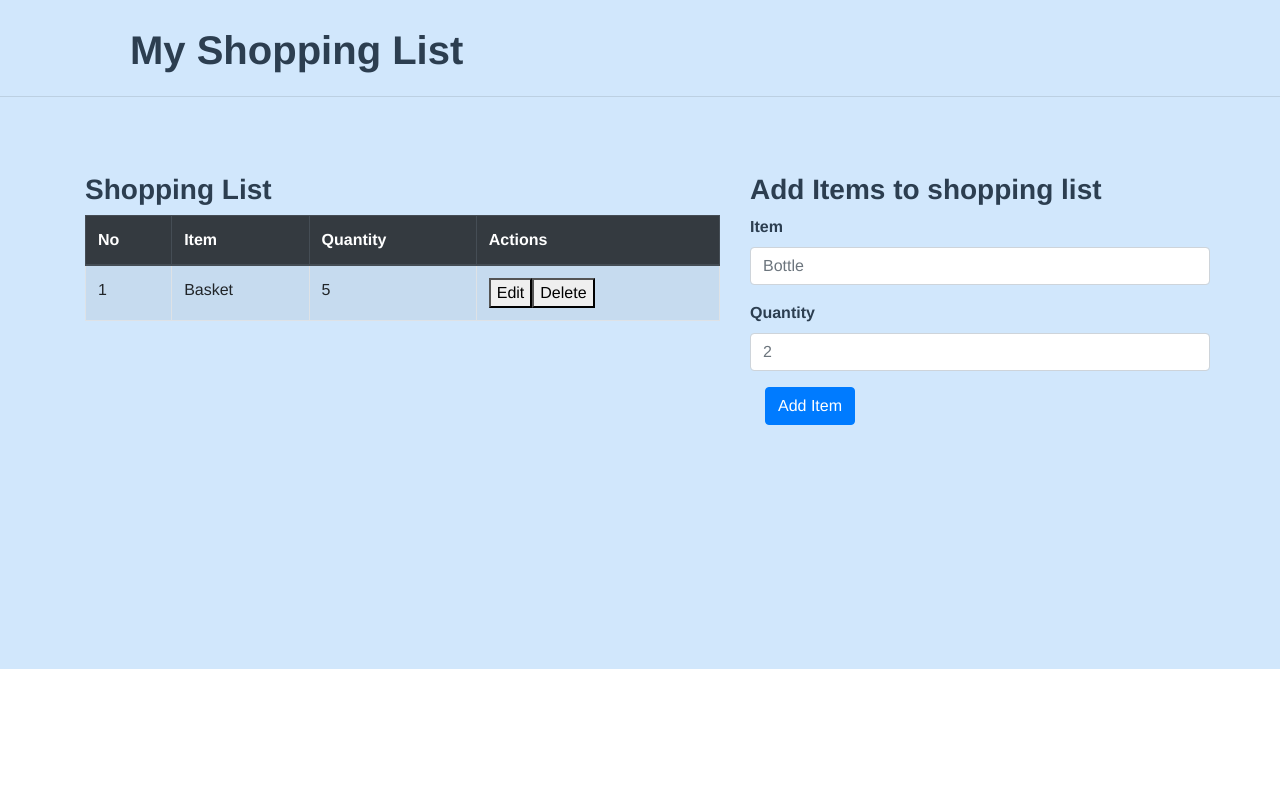
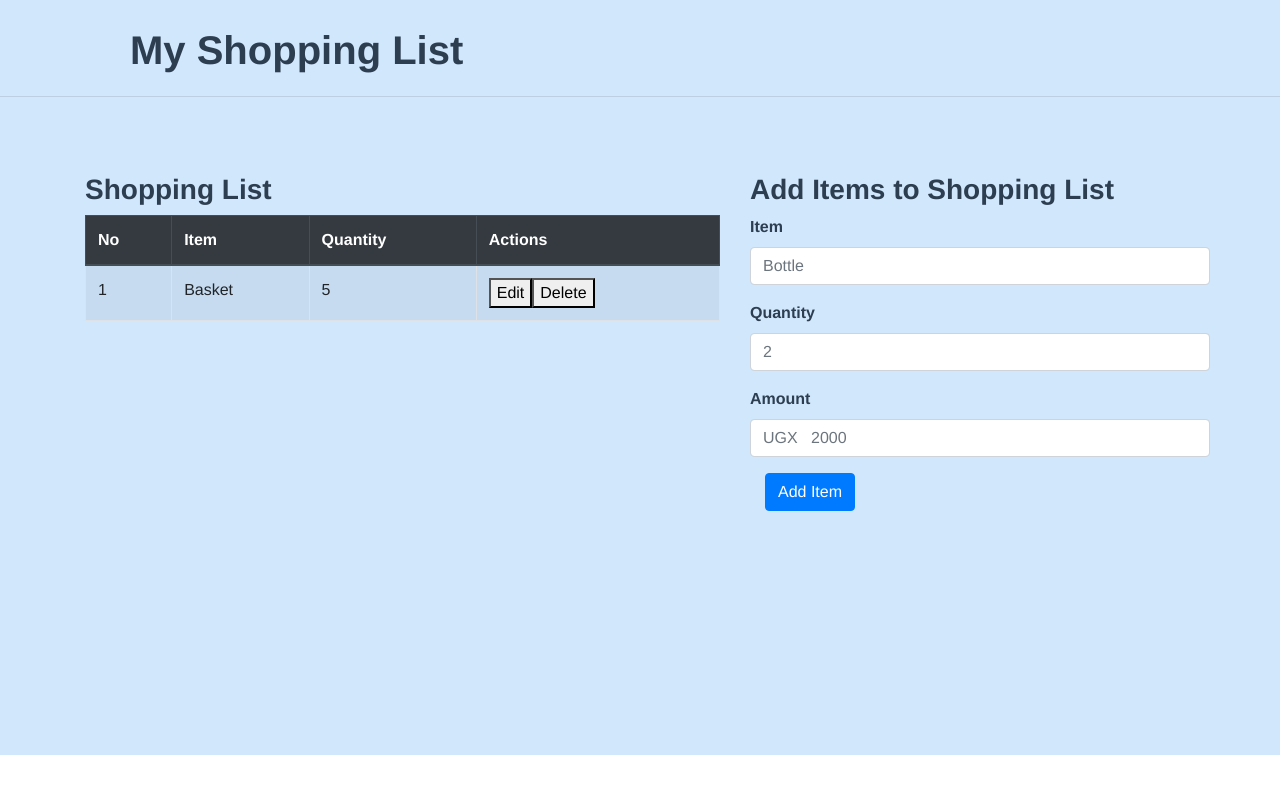
Before and after one commit to EmmellaBeatrice/shopping-list, a Vue app: page / in a window 1280 px wide. Shown: the top 794 px of the page. Built offline with nearby package versions, Linux system fonts and the light colour scheme.

Commit message:
Edited validation

```diff
--- a/src/components/AddItemForm.vue
+++ b/src/components/AddItemForm.vue
@@ -22,6 +22,15 @@
                 type="text"
                 class="{'has-error': submitting && invalidName} form-control"
                 placeholder="2"
+                @focus= "clearStatus"/>
+            </div>
+            <div class="form-group row">
+                <label for="amount"><b>Amount</b></label>
+                <input
+                v-model="item.amount"
+                type="text"
+                class="{'has-error': submitting && invalidName} form-control"
+                placeholder="UGX   2000"
                 @focus= "clearStatus"/>
                 <p v-if= "error && submitting" class= "error-message">
                     Please fill in all fields
--- a/src/views/Home.vue
+++ b/src/views/Home.vue
@@ -10,7 +10,7 @@
               <item-table v-bind:items="items" /> -->
           </div>
           <div class="col-sm-5">
-            <h3><b>Add Items to shopping list</b></h3>
+            <h3><b>Add Items to Shopping List</b></h3>
             <AddItemForm  @add:item= "addItem" /><br>
           </div>
         </div>
```
